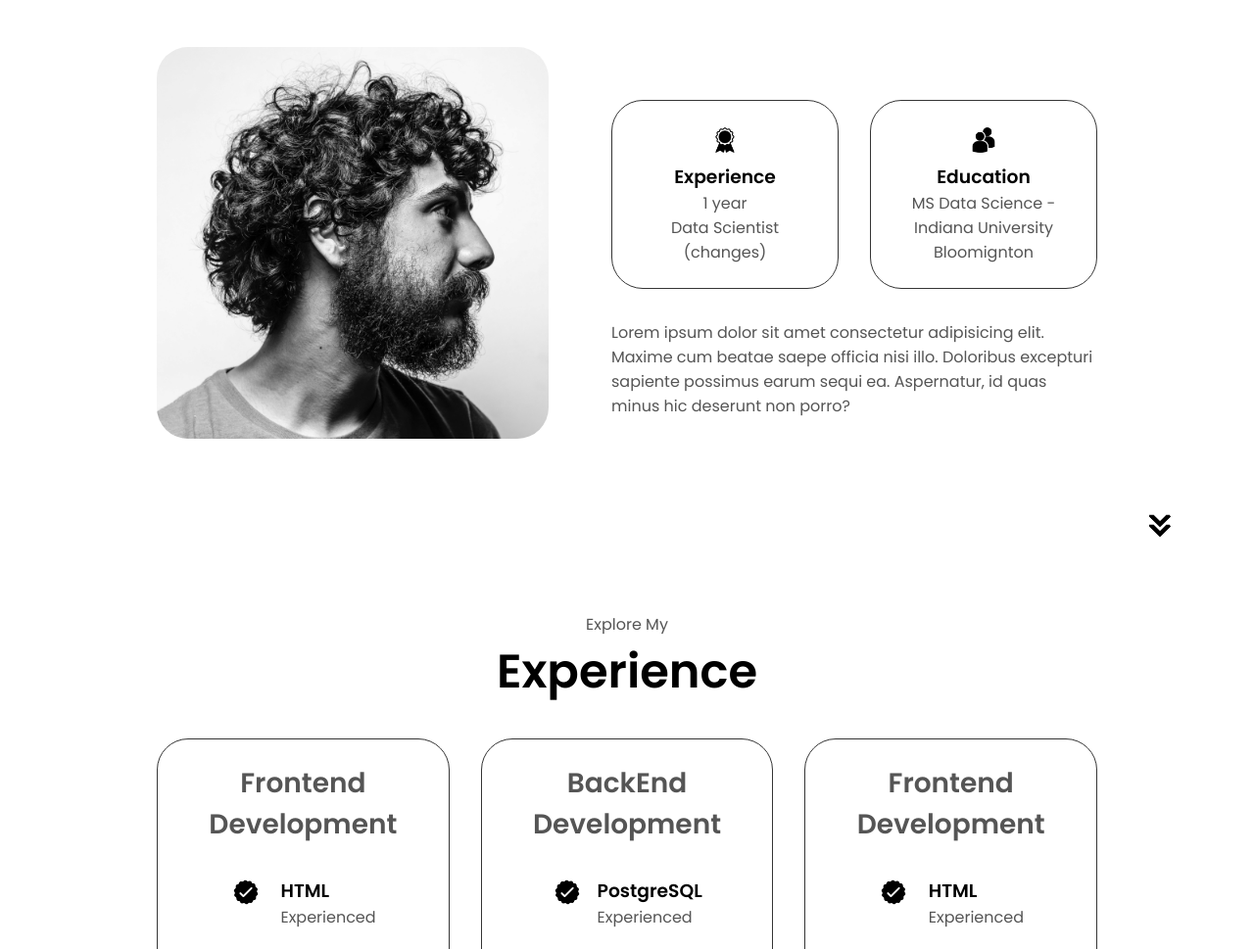
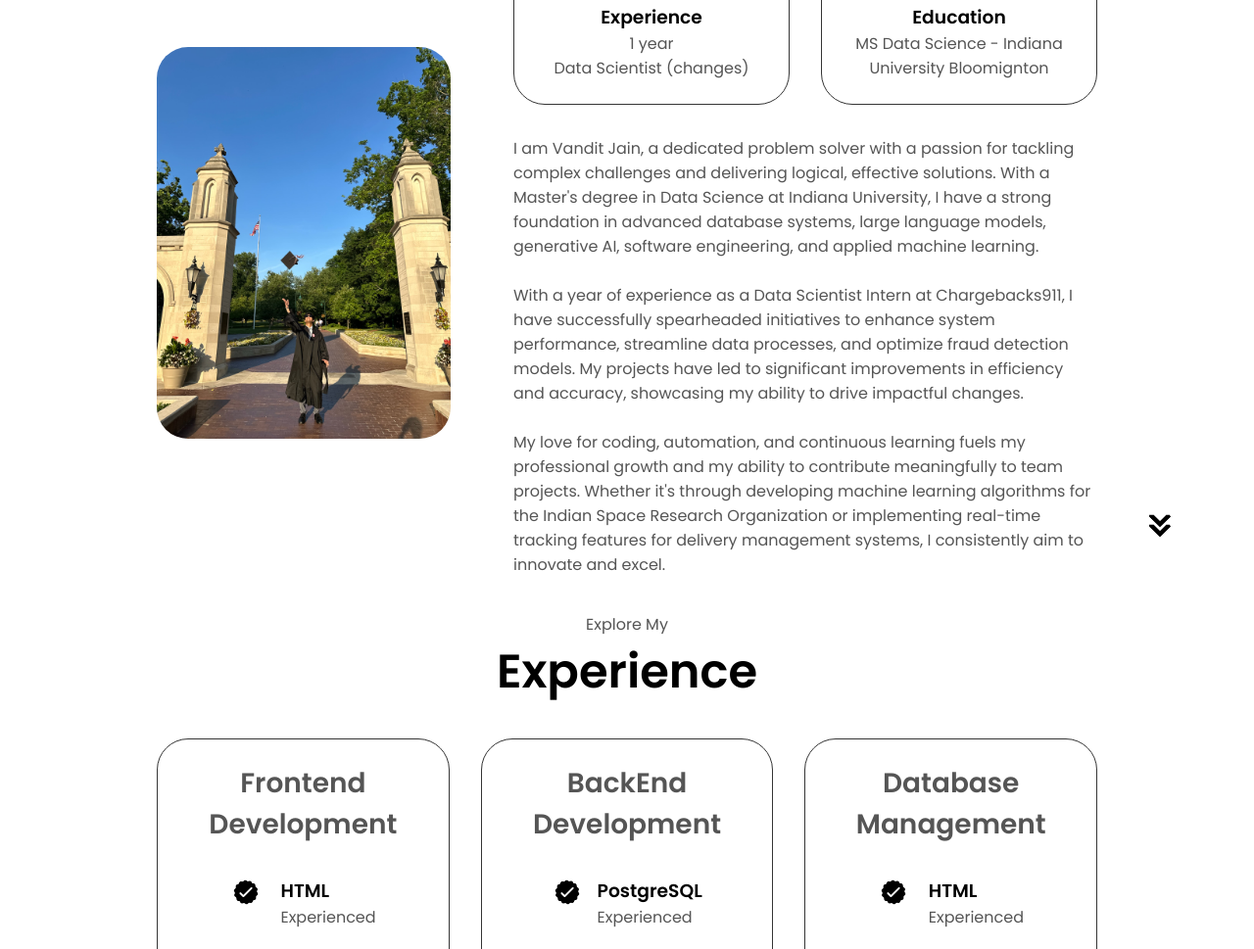
Before and after one commit to vandit1920/vanjain-portfolio, a plain HTML site: page index.html in a window 1280 px wide. Shown: the part 1071-2040 px from the top of the page at 98% size. Drawn offline with Linux system fonts and the light colour scheme; files whose address does not match are found by name.

Commit message:
updated bio

```diff
--- a/index.html
+++ b/index.html
@@ -42,10 +42,10 @@
     </div>
     <div class="section__text">
         <p class="section__text__p1">Hello, I'm</p>
-        <h1 class="title">VanJain</h1>
+        <h1 class="title">Vandit Jain</h1>
         <p class="section__text__p2">Data Scientist</p>
         <div class="btn-container">
-            <button class="btn btn-color-2" onclick="window.open('/Users/vanditjain/JOBS/DS_RESUME/jain_vandit_.docx')">
+            <button class="btn btn-color-2" onclick="window.open('/Users/vanditjain/vanjain-portfolio/assets/resume-example.pdf')">
                 Download CV
             </button>
         </div>
@@ -68,7 +68,7 @@
     <h1 class="title">About Me</h1>
     <div class="section-container">
         <div class="section__pic-container">
-            <img src="./assets/about-pic.png" alt="profile Pic" class="about-pic"/>
+            <img src="./assets/about-pic.JPG" alt="profile Pic" class="about-pic"/>
         </div>
         <div class="about-details-container">
             <div class="about-containers">
@@ -93,10 +93,15 @@
             </div>
             <div class="text-container">
                 <p>
-                    Lorem ipsum dolor sit amet consectetur adipisicing elit.
-                    Maxime cum beatae saepe officia nisi illo.
-                    Doloribus excepturi sapiente possimus earum sequi ea.
-                    Aspernatur, id quas minus hic deserunt non porro?
+                    I am Vandit Jain, a dedicated problem solver with a passion for tackling complex challenges and delivering logical, effective solutions. With a Master's degree in Data Science at Indiana University, I have a strong foundation in advanced database systems, large language models, generative AI, software engineering, and applied machine learning.
+
+
+                </p>
+                <br>
+                <p>                    With a year of experience as a Data Scientist Intern at Chargebacks911, I have successfully spearheaded initiatives to enhance system performance, streamline data processes, and optimize fraud detection models. My projects have led to significant improvements in efficiency and accuracy, showcasing my ability to drive impactful changes.
+                </p>
+                <br>
+                <p>                    My love for coding, automation, and continuous learning fuels my professional growth and my ability to contribute meaningfully to team projects. Whether it's through developing machine learning algorithms for the Indian Space Research Organization or implementing real-time tracking features for delivery management systems, I consistently aim to innovate and excel.
                 </p>
             </div>
         </div>
@@ -257,7 +262,7 @@
             </div>
             <!-- CLOUD SECTION -->
             <div class="details-container">
-                <h2 class="experience-sub-title">Frontend Development</h2>
+                <h2 class="experience-sub-title">Database Management</h2>
                 <div class="article-container">
                     <article> <!--HTML-->
                         <img
@@ -329,7 +334,7 @@
             </div>
             <!-- APT SECTION -->
             <div class="details-container">
-                <h2 class="experience-sub-title">Frontend Development</h2>
+                <h2 class="experience-sub-title">DevOps and Tools</h2>
                 <div class="article-container">
                     <article> <!--HTML-->
                         <img
```
Also changed, not shown: assets/about-pic.JPG (added), assets/about-pic.png (deleted), 1 other file.
